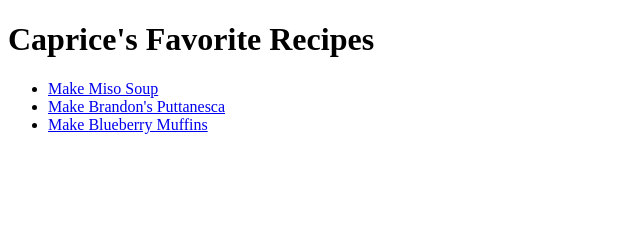
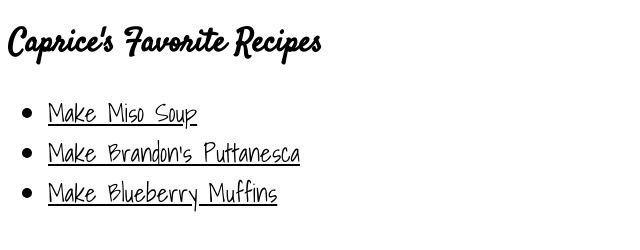
Before and after one commit to CapriceLoren/odin-recipes, a plain HTML site: page index.html in a window 1280 px wide. Shown: the whole page, without its empty margins (0-640 px from the left). Drawn offline with Linux system fonts and the light colour scheme.

Commit message:
changed font on homepage

```diff
--- a/index.html
+++ b/index.html
@@ -5,6 +5,8 @@
     <meta http-equiv="X-UA-Compatible" content="IE=edge">
     <meta name="viewport" content="width=>, initial-scale=1.0">
     <title>Odin Recipes</title>
+    <link rel="stylesheet" href="style.css">
+
 </head>
 <body>
     <h1>Caprice's Favorite Recipes</h1>
--- /dev/null
+++ b/style.css
@@ -0,0 +1,24 @@
+@import url('https://fonts.googleapis.com/css2?family=Satisfy&display=swap');
+@import url('https://fonts.googleapis.com/css2?family=Satisfy&family=Shadows+Into+Light&display=swap');
+
+h1 {
+    font-family: 'Satisfy', cursive;
+}
+
+ul {
+    font-family: 'Shadows Into Light', cursive;
+    font-size: 25px;
+}
+
+a {
+    transition: background-color 4s;
+    color: black;
+}
+
+a:visited {
+    color: gray;
+}
+
+a:hover {
+    background-color: rgb(136, 177, 141);
+}
```
